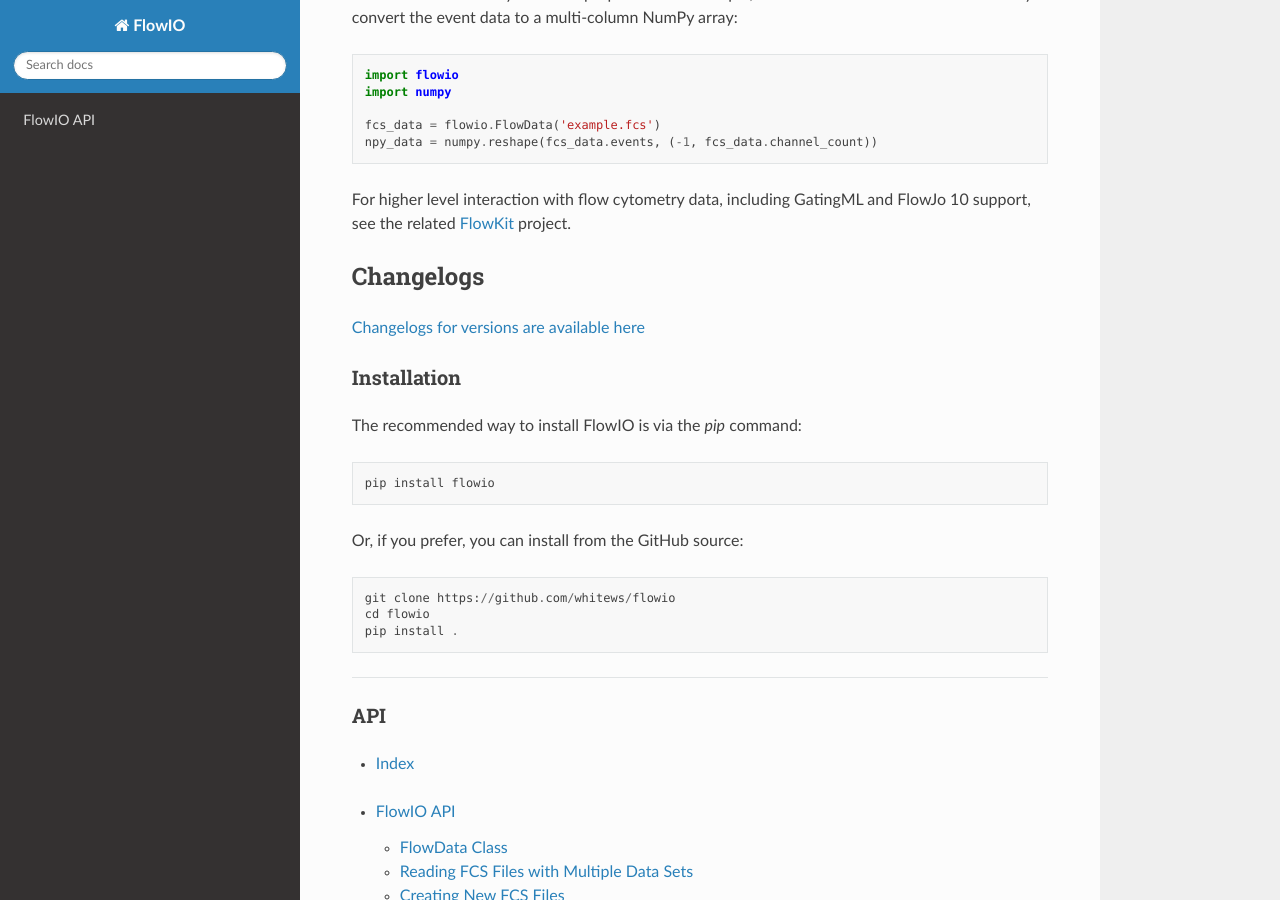
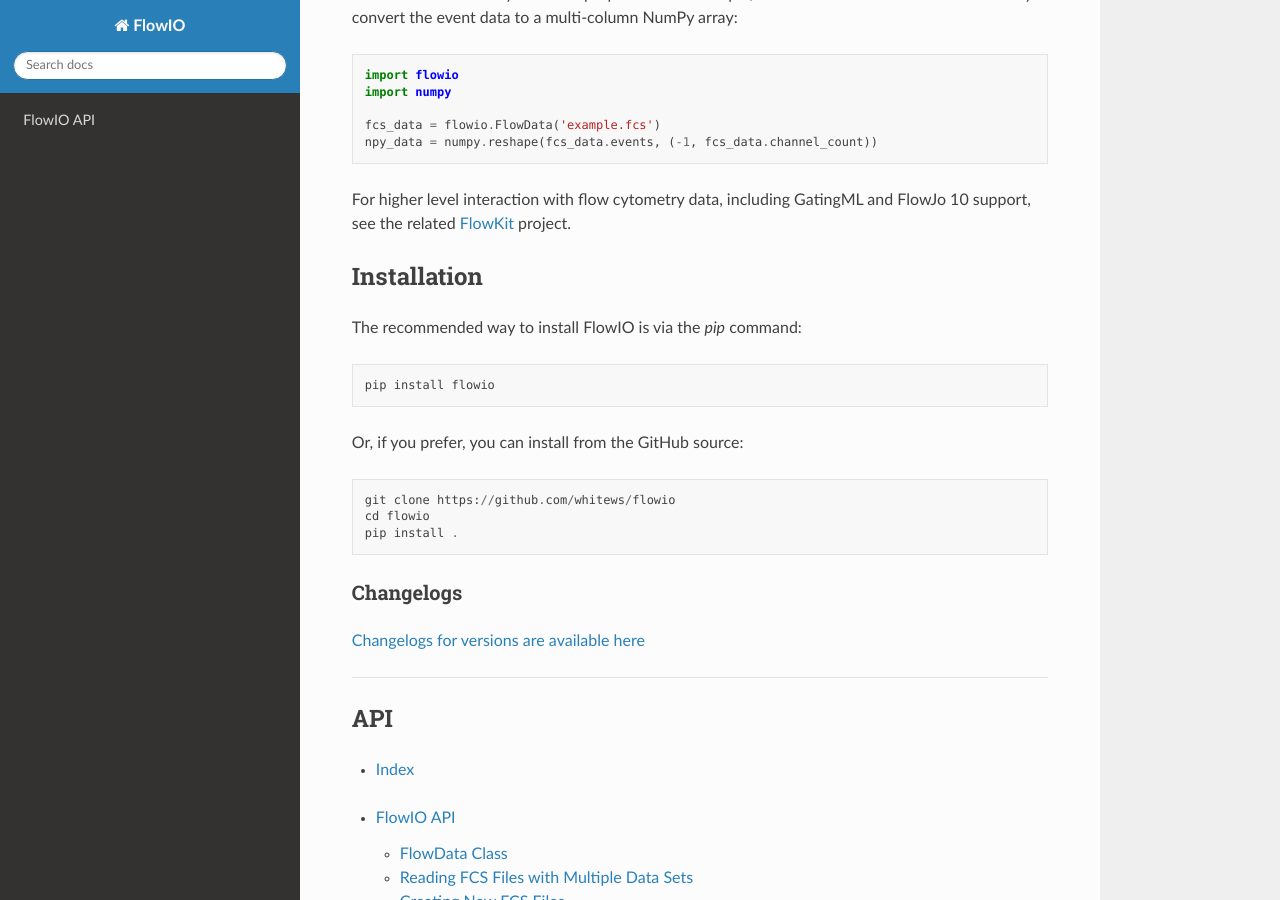
Before and after one commit to whitews/FlowIO, a Sphinx documentation site: the page built from docs/index.rst, in a window 1280 px wide and 900 px high, scrolled down 366 px. Built offline with Sphinx 7.4.7 and the Read the Docs theme 2.0.0, drawn with Linux system fonts in a browser that asks for light colours.

Commit message:
add badge & minor rst updates

```diff
--- a/docs/index.rst
+++ b/docs/index.rst
@@ -38,28 +41,28 @@
 
 .. _FlowKit: https://github.com/whitews/FlowKit
 
-Changelogs
-__________
-
-`Changelogs for versions are available here <https://github.com/whitews/FlowIO/releases>`_
-
 Installation
 ------------
 
 The recommended way to install FlowIO is via the `pip` command:
 
-.. code-block:: python
+.. code-block::
 
     pip install flowio
 
 
 Or, if you prefer, you can install from the GitHub source:
 
-.. code-block:: python
+.. code-block::
 
     git clone https://github.com/whitews/flowio
     cd flowio
     pip install .
+
+Changelogs
+__________
+
+`Changelogs for versions are available here <https://github.com/whitews/FlowIO/releases>`_
 
 ----
 
```
Also changed, not shown: other parts of docs/index.rst (+3 -0 lines), README.md (+1 -0 lines).
